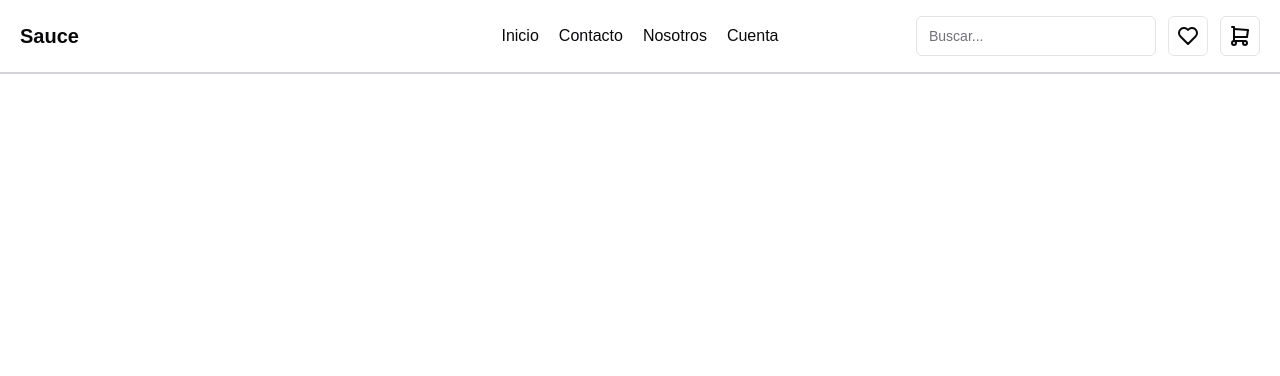
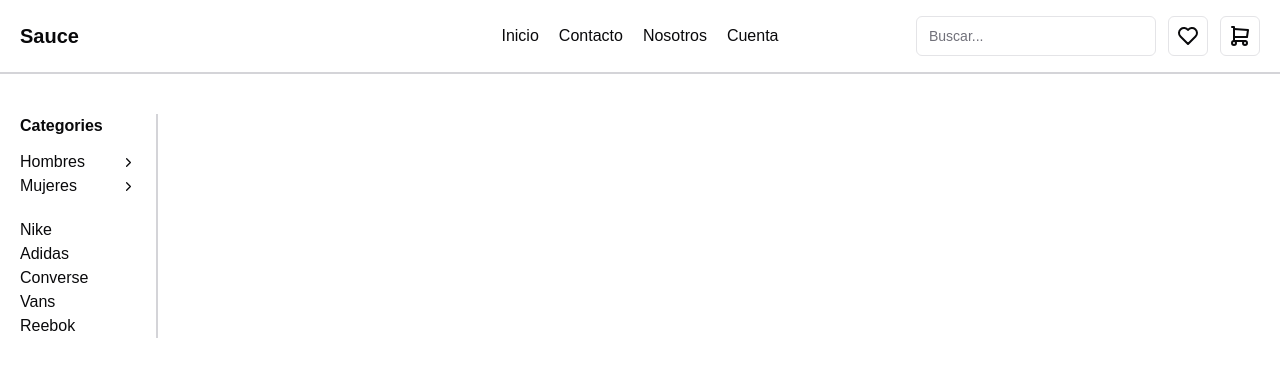
Before and after one commit to mendoza000/sauce-store-frontend, a Next.js app: page / in a window 1280 px wide. Shown: the top 376 px of the page. Built offline with nearby package versions, Linux system fonts and the light colour scheme; a web font is replaced by a local one.

Commit message:
add header and categories component

```diff
--- a/src/app/page.tsx
+++ b/src/app/page.tsx
@@ -1,5 +1,9 @@
+import Header from "@/components/home/header"
+
 export default function Home() {
 	return (
-		<main className="flex flex-col items-center justify-center p-24"></main>
+		<main className="">
+			<Header />
+		</main>
 	)
 }
--- /dev/null
+++ b/src/components/home/header-categories.tsx
@@ -0,0 +1,56 @@
+import { IconChevronRight } from "@tabler/icons-react"
+import Link from "next/link"
+
+export default function HeaderCategories() {
+	return (
+		<div className="col-span-1 border-r-2 pr-5 border-zinc-300">
+			<strong className="">Categories</strong>
+			<ul className="mt-3">
+				<li>
+					<Link
+						href="/"
+						className="hover:underline flex justify-between items-center"
+					>
+						<span>Hombres</span>
+						<IconChevronRight size={15} />
+					</Link>
+				</li>
+				<li className="mb-5">
+					<Link
+						href="/"
+						className="hover:underline flex justify-between items-center"
+					>
+						<span>Mujeres</span>
+						<IconChevronRight size={15} />
+					</Link>
+				</li>
+
+				<li>
+					<Link href="/" className="hover:underline">
+						<span>Nike</span>
+					</Link>
+				</li>
+				<li>
+					<Link href="/" className="hover:underline">
+						<span>Adidas</span>
+					</Link>
+				</li>
+				<li>
+					<Link href="/" className="hover:underline">
+						<span>Converse</span>
+					</Link>
+				</li>
+				<li>
+					<Link href="/" className="hover:underline">
+						<span>Vans</span>
+					</Link>
+				</li>
+				<li>
+					<Link href="/" className="hover:underline">
+						<span>Reebok</span>
+					</Link>
+				</li>
+			</ul>
+		</div>
+	)
+}
--- /dev/null
+++ b/src/components/home/header.tsx
@@ -0,0 +1,10 @@
+import HeaderCategories from "./header-categories"
+
+export default function Header() {
+	return (
+		<header className="grid grid-cols-8 max-w-7xl px-5 mx-auto py-10 gap-5">
+			<HeaderCategories />
+			<div className="col-span-7"></div>
+		</header>
+	)
+}
```
